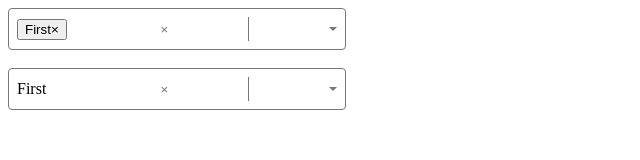
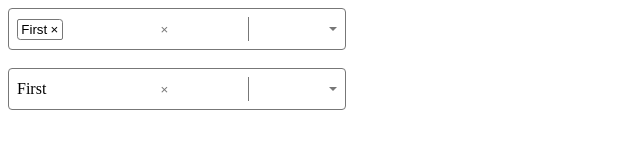
Before and after one commit to IvanTorresMia/React-TS-MultiSelect, a React (Vite) app in the folder multi-select-ts/: page / in a window 1280 px wide. Shown: the top 160 px of the page, without its empty margins (0-640 px from the left). Built offline with nearby package versions, Linux system fonts and the light colour scheme.

Commit message:
final changes for func

```diff
--- a/multi-select-ts/src/Select.tsx
+++ b/multi-select-ts/src/Select.tsx
@@ -1,4 +1,4 @@
-import { useEffect, useState } from "react";
+import { useEffect, useRef, useState } from "react";
 import styles from "./select.module.css";
 
 export type SelectOption = {
@@ -25,6 +25,8 @@ type SelectProps = {
 export function Select({ multiple, value, onChange, options }: SelectProps) {
   const [isOpen, setIsOpen] = useState(false);
   const [highlightedIndex, setHighlightedIndex] = useState<number>(0);
+  const containerRef = useRef<HTMLDivElement>(null);
+
   function clearOptions() {
     multiple ? onChange([]) : onChange(undefined);
   }
@@ -49,8 +51,42 @@ export function Select({ multiple, value, onChange, options }: SelectProps) {
     if (isOpen) setHighlightedIndex(0);
   }, [isOpen]);
 
+  useEffect(() => {
+    const handler = (e: KeyboardEvent) => {
+      if (e.target != containerRef.current) return;
+      switch (e.code) {
+        case "Enter":
+        case "Space":
+          setIsOpen((prev) => !prev);
+          if (isOpen) selectOption(options[highlightedIndex]);
+          break;
+        case "ArrowUp":
+        case "ArrowDown":
+          if (!isOpen) {
+            setIsOpen(true);
+            break;
+          }
+          const newValue = highlightedIndex + (e.code === "ArrowDown" ? 1 : -1);
+          if (newValue >= 0 && newValue < options.length) {
+            setHighlightedIndex(newValue);
+          }
+          break;
+          case "Escape":
+            setIsOpen(false);
+            break;
+      }
+    };
+
+    containerRef.current?.addEventListener("keydown", handler);
+
+    return () => {
+      containerRef.current?.removeEventListener("keydown", handler);
+    };
+  }, [isOpen, highlightedIndex, options]);
+
   return (
     <div
+      ref={containerRef}
       onBlur={() => setIsOpen(false)}
       onClick={() => setIsOpen((prev) => !prev)}
       tabIndex={0}
--- a/multi-select-ts/src/select.module.css
+++ b/multi-select-ts/src/select.module.css
@@ -17,7 +17,12 @@
 
 .value {
     flex-grow: 1;
+    display: flex;
+    gap: .5em;
+    /* flex-wrap: wrap; */
 }
+
+
 
 .clear-btn {
     background: none;
@@ -80,3 +85,30 @@
 .option.selected {
     background-color: hsl(200, 100%, 70%);
 }
+
+.option-badge {
+    display: flex;
+    align-items: center;
+    border: .05em solid #777;
+    border-radius: .15em .25em;
+    padding: .15em .25em;
+    gap: .25em;
+    cursor: pointer;
+    background: none;
+    outline: none;
+}
+
+.option-badge:hover,
+.option-badge:focus {
+    background-color: hsl(0, 100%, 90%);
+    border-color: hsl(0, 100%, 50%)
+}
+.option-badge:hover > .remove-btn,
+.option-badge:focus > .remove-btn {
+    color: hsl(0, 100%, 50%)
+}
+
+.option-badge:hover > .remove-btn {
+    font-size: 1.25em;
+    color: #777;
+}
```
